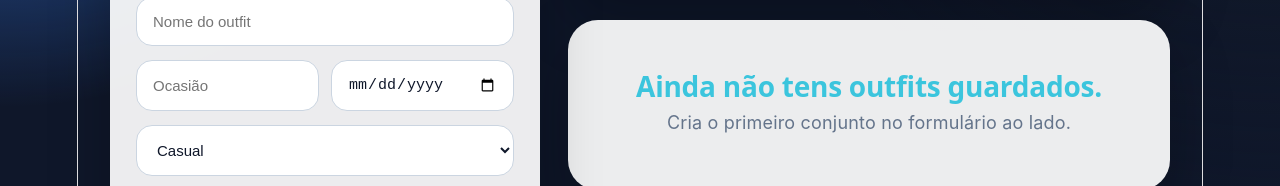
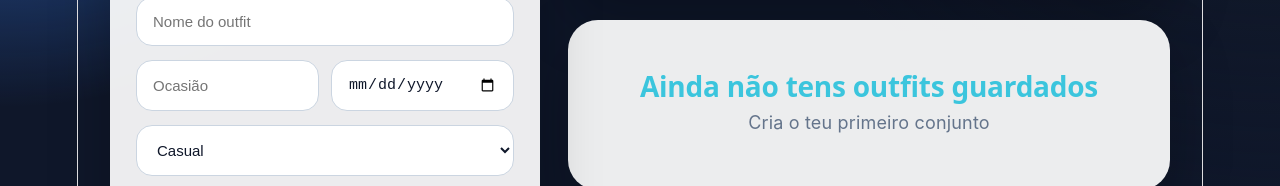
Before and after one commit to ptav2006/outfit-organizer, a React (Vite) app: page / in a window 1280 px wide. Shown: the part 392-578 px from the top of the page. Built offline with nearby package versions, Linux system fonts and the light colour scheme.

Commit message:
titulos feitos

```diff
--- a/src/App.jsx
+++ b/src/App.jsx
@@ -213,8 +213,8 @@ export default function App() {
             <div className="cards">
               {filteredOutfits.length === 0 && (
                 <div className="empty">
-                  <h2 className="ainda-title">Ainda não tens outfits guardados.</h2>
-                  <p>Cria o primeiro conjunto no formulário ao lado.</p>
+                  <h2 className="ainda-title">Ainda não tens outfits guardados</h2>
+                  <p>Cria o teu primeiro conjunto</p>
                 </div>
               )}
 
```
